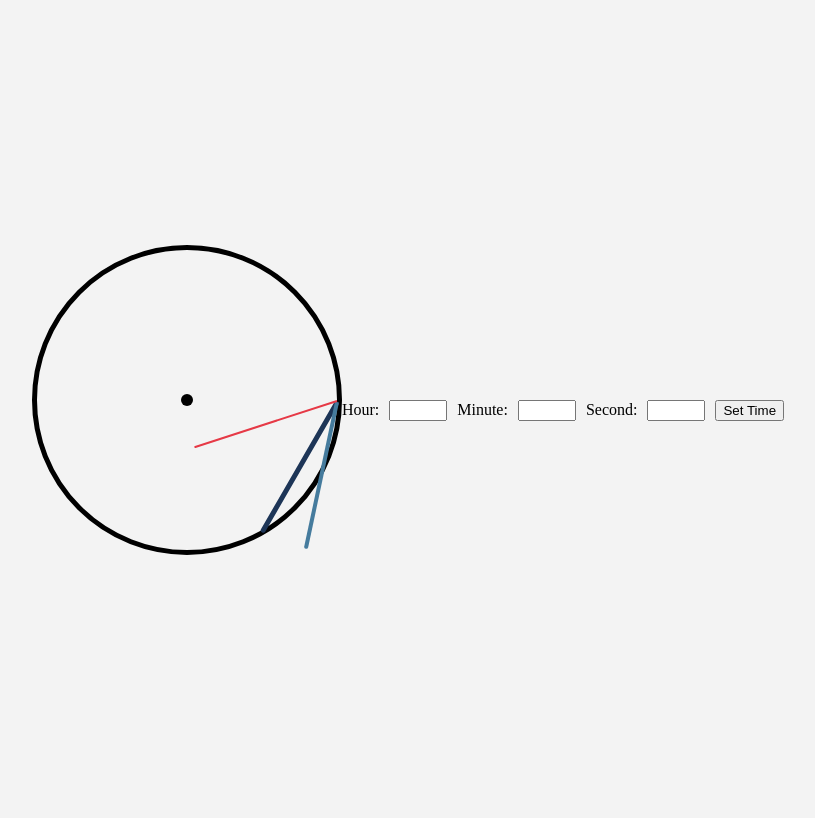
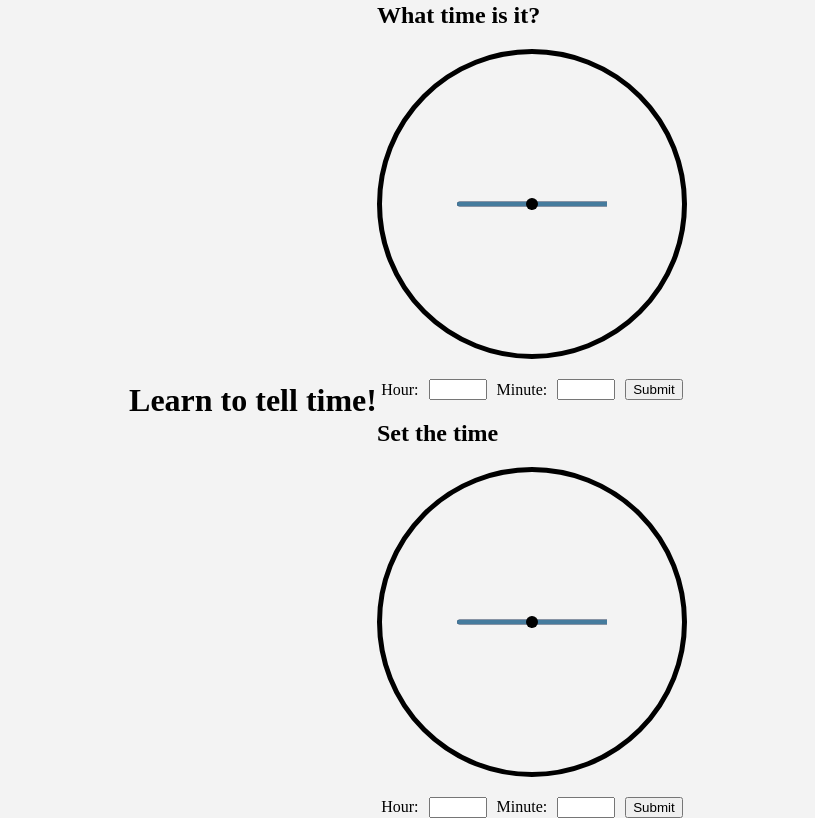
Before and after one commit to K-Hebel/Clock_app, a Flask app: template templates/index.html in a window 1280 px wide. Shown: the whole page, without its empty margins (232-1047 px from the left). Before the commit the page ends 555 px from the top, so only its background shows below. Run offline with Flask 3, Linux system fonts and the light colour scheme; the template is opened without the code that fills it, so the values that code supplies are empty.

Commit message:
Update index.html

```diff
--- a/templates/index.html
+++ b/templates/index.html
@@ -8,20 +8,39 @@
     <title>Analog Clock</title>
 </head>
 <body>
-    <div class="clock">
-        <div class="hand hour-hand"></div>
-        <div class="hand minute-hand"></div>
-        <div class="hand second-hand"></div>
-        <div class="center-circle"></div>
-    </div>
-    <div class="input-container">
-        <label for="hour-input">Hour:</label>
-        <input type="number" id="hour-input" min="0" max="23" step="1">
-        <label for="minute-input">Minute:</label>
-        <input type="number" id="minute-input" min="0" max="59" step="1">
-        <label for="second-input">Second:</label>
-        <input type="number" id="second-input" min="0" max="59" step="1">
-        <button id="set-time">Set Time</button>
+    <h1>Learn to tell time!</h1>
+    <div class="task-container">
+        <div class="task">
+            <h2>What time is it?</h2>
+            <div class="clock clock1">
+                <div class="hand hour-hand"></div>
+                <div class="hand minute-hand"></div>
+                <div class="center-circle"></div>
+            </div>
+            <div class="input-container">
+                <label for="hour-input1">Hour:</label>
+                <input type="number" id="hour-input1" min="0" max="12" step="1">
+                <label for="minute-input1">Minute:</label>
+                <input type="number" id="minute-input1" min="0" max="59" step="1">
+                <button id="submit-time1">Submit</button>
+            </div>
+            <div id="hint1" class="hint"></div>
+        </div>
+        <div class="task">
+            <h2>Set the time</h2>
+            <div class="clock clock2">
+                <div class="hand hour-hand"></div>
+                <div class="hand minute-hand"></div>
+                <div class="center-circle"></div>
+            </div>
+            <div class="input-container">
+                <label for="hour-input2">Hour:</label>
+                <input type="number" id="hour-input2" min="0" max="12" step="1">
+                <label for="minute-input2">Minute:</label>
+                <input type="number" id="minute-input2" min="0" max="59" step="1">
+                <button id="submit-time2">Submit</button>
+            </div>
+        </div>
     </div>
     <script src="static/script.js"></script>
 </body>
```
